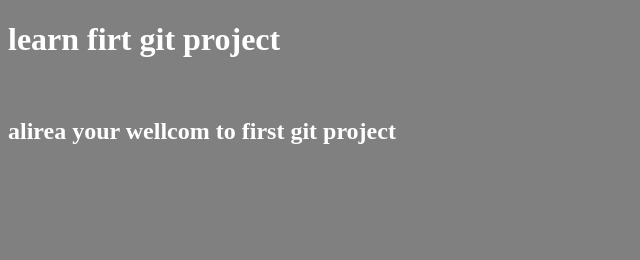
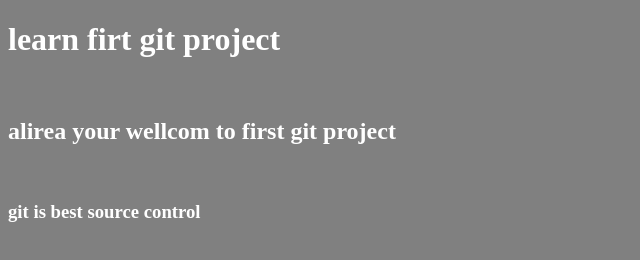
Before and after one commit to arks1358/gittest, a plain HTML site: page home.html in a window 1280 px wide. Shown: the whole page, without its empty margins (0-640 px from the left). Drawn offline with Linux system fonts and the light colour scheme.

Commit message:
commit 2

```diff
--- a/home.html
+++ b/home.html
@@ -12,5 +12,7 @@
           <h1>learn firt git project</h1>
           <br>
           <h2> alirea your wellcom to first git project </h2>
+          <br>
+          <h3>git is best source control</h3>
 </body>
 </html>
```
